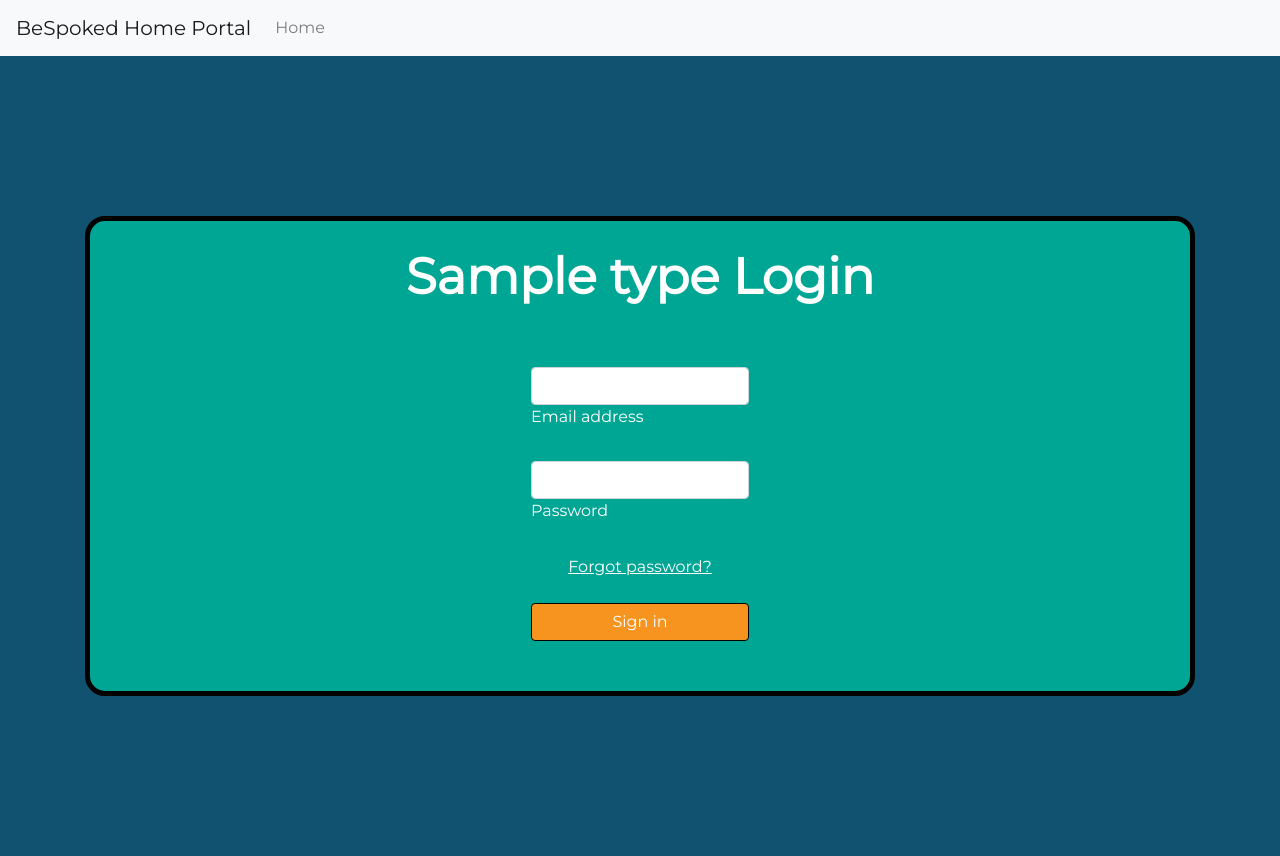
After one commit to pchryssUGA/BeSpoked, a Django app: template app/templates/login.html in a window 1280 px wide. The commit adds this page. Run offline with Django 5.2, Linux system fonts and the light colour scheme; the template is opened without the code that fills it: most values are stand-ins (such as "Sample title", 1, 10 or a date in 2020); some libraries are stand-ins or nearby versions.

Commit message:
Create Login Portal (no login feature yet)

```diff
--- a/BeSpoked/urls.py
+++ b/BeSpoked/urls.py
@@ -20,5 +20,6 @@ from app import views
 
 urlpatterns = [
     path("admin/", admin.site.urls),
-    path("", views.home)
+    path("", views.home),
+    path("login/", views.login),
 ]
--- a/app/static/style.css
+++ b/app/static/css/style.css
@@ -3,6 +3,7 @@ body {
     font-family: Montserrat, sans-serif;
 
 }
+
 
 .container {
     height: 100vh;
@@ -13,7 +14,10 @@ body {
 
 }
 
-    .portal_div {
+    /* HOME PAGE */
+
+
+    .home_portal_div {
         height:60%;
         width: 100%;
         display: flex;
@@ -80,3 +84,61 @@ body {
                     border-radius: 5px;
 
                 }
+
+    /* HOME PAGE */
+
+
+    /* LOGIN PAGE */
+
+    .login_portal_div {
+        display: flex;
+        flex-direction: column;
+        justify-content: space-around;
+        align-items: center;
+        height:60%;
+        width: 100%;
+        background-color: #00a694;
+        border: solid;
+        border-width: 5px;
+        border-color: black;
+        border-radius: 20px;
+    }
+
+    .title_div {
+        display: flex;
+        justify-content: space-around;
+    }
+
+        .title_text {
+            font-weight:bolder;
+            color: white;
+            font-size: 50px;
+        }
+
+    .login_div {
+        display: flex;
+        width:90%;
+        justify-content: center;
+        align-items: center;
+    }
+
+        .mb-4 {
+            color: white;
+        }
+
+
+        .btn-primary {
+            background-color:#f7941f;
+            border-color: black;
+        }
+
+        .col {
+            display: flex;
+            justify-content: center;
+
+        }
+
+        .forgot {
+            color: white;
+            text-decoration: underline;
+        }
--- a/app/templates/base.html
+++ b/app/templates/base.html
@@ -9,24 +9,17 @@
             {% endblock %}
         </title>
         <link rel="stylesheet" href="https://stackpath.bootstrapcdn.com/bootstrap/4.3.1/css/bootstrap.min.css"  rel="stylesheet" />
-    <link rel="stylesheet" type="text/css" href="static/style.css" />
+        {% load static %}
+        <link rel="stylesheet" type="text/css" href="{% static "css/style.css" %}" />
         <link href="https://fonts.googleapis.com/css2?family=Montserrat:ital@0;1&display=swap" rel="stylesheet">
     </head>
     <body>
         <nav class="navbar navbar-expand-lg navbar-light bg-light">
-      <a class="navbar-brand" href="#">BeSpoked Home Portal</a>
+            <a class="navbar-brand" href="/">BeSpoked Home Portal</a>
             <button class="navbar-toggler" type="button" data-toggle="collapse" data-target="#navbarNav" aria-controls="navbarNav" aria-expanded="false" aria-label="Toggle navigation"><span class="navbar-toggler-icon"></span></button>
             <div class="collapse navbar-collapse" id="navbarNav">
                 <ul class="navbar-nav">
-          <li class="nav-item active">
-            <a class="nav-link" href="#">Home</a>
-          </li>
-          <li class="nav-item">
-            <a class="nav-link" href="#">Sales Portal</a>
-          </li>
-          <li class="nav-item">
-            <a class="nav-link" href="#">Manager Portal</a>
-          </li>
+                    <a class="nav-link" href="">Home</a>
                 </ul>
             </div>
         </nav>
--- /dev/null
+++ b/app/templates/login.html
@@ -0,0 +1,39 @@
+{% extends "base.html" %} {% block title %} Home Page {% endblock%}
+{% block content %}
+<div class="login_portal_div">
+    <div class="title_div">
+        {% csrf_token %}
+        <h1 class="title_text">{{ type }} Login</h1>
+    </div>
+    <div class="login_div">
+        <form>
+            <!-- Email input -->
+            <div data-mdb-input-init class="form-outline mb-4">
+                <input type="email" id="form2Example1" class="form-control" />
+                <label class="form-label" for="form2Example1">Email address</label>
+            </div>
+
+            <!-- Password input -->
+            <div data-mdb-input-init class="form-outline mb-4">
+                <input type="password" id="form2Example2" class="form-control" />
+                <label class="form-label" for="form2Example2">Password</label>
+            </div>
+
+            <!-- 2 column grid layout for inline styling -->
+            <div class="row mb-4">
+
+                <div class="col">
+                    <!-- Simple link -->
+                    <a class="forgot" href="">Forgot password?</a>
+                </div>
+            </div>
+
+            <!-- Submit button -->
+            <button  type="button" data-mdb-button-init data-mdb-ripple-init class="btn btn-primary btn-block mb-4">Sign in</button>
+        </form>
+    </div>
+
+
+</div>
+
+{% endblock %}
```
Also changed, not shown: BeSpoked/settings.py (+5 -2 lines), app/templates/home.html (+14 -6 lines), app/views.py (+8 -0 lines). Lines whose indentation alone changed are shown as unchanged.
